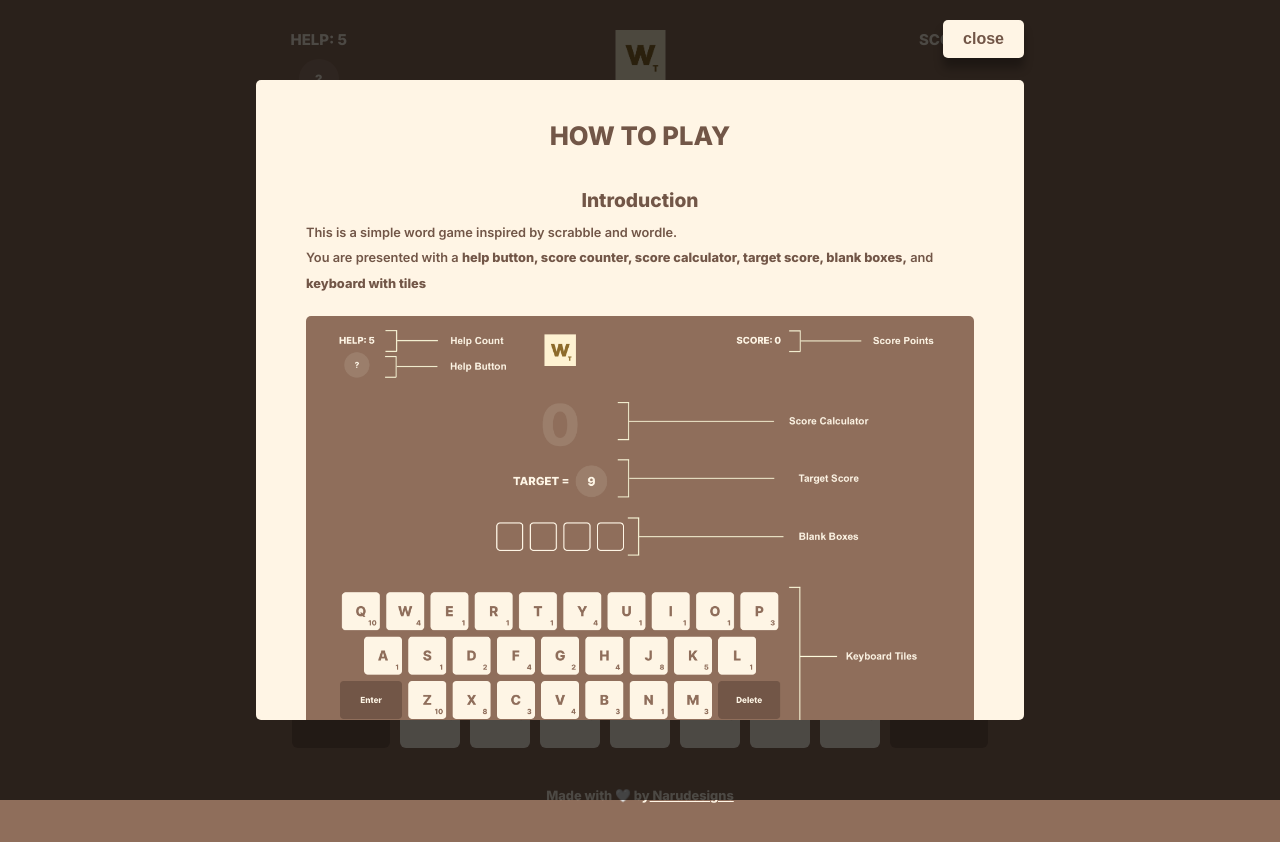
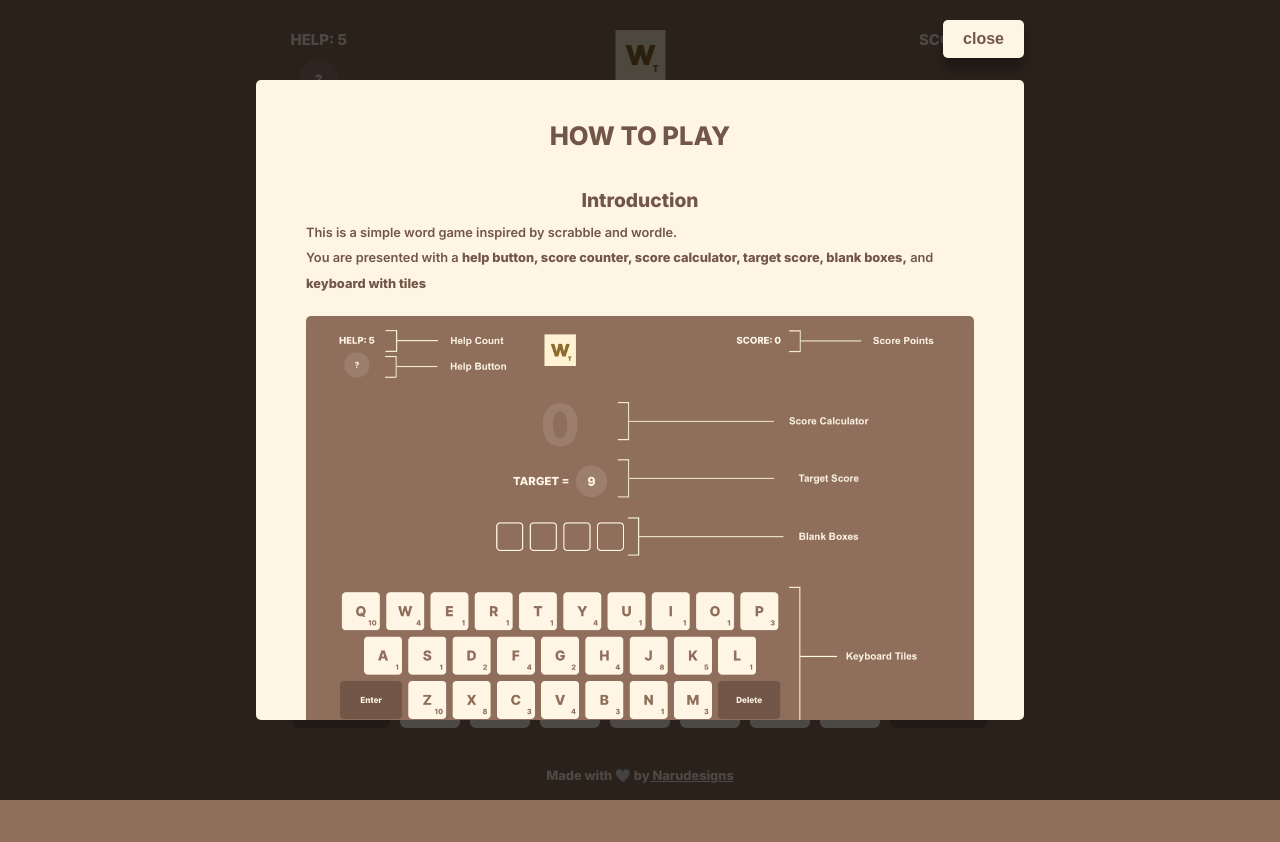
Before and after one commit to NARUDESIGNS/word-target, a React (Create React App) app: page / in a window 1280 px wide. Shown: the top 842 px of the page. After the commit the page ends 813 px from the top, so only its background shows below. Built offline with nearby package versions, Linux system fonts and the light colour scheme.

Commit message:
fixed tile letter margin issue

```diff
--- a/src/components/GuideModal.css
+++ b/src/components/GuideModal.css
@@ -49,7 +49,7 @@
     border-radius: 5px;
     margin-bottom: 20px;
 }
-.modal__header, ul, p {
+.modal__header, .modal ul, .modal p {
     margin-bottom: 20px;
 }
 .modal p, .modal li {
```
